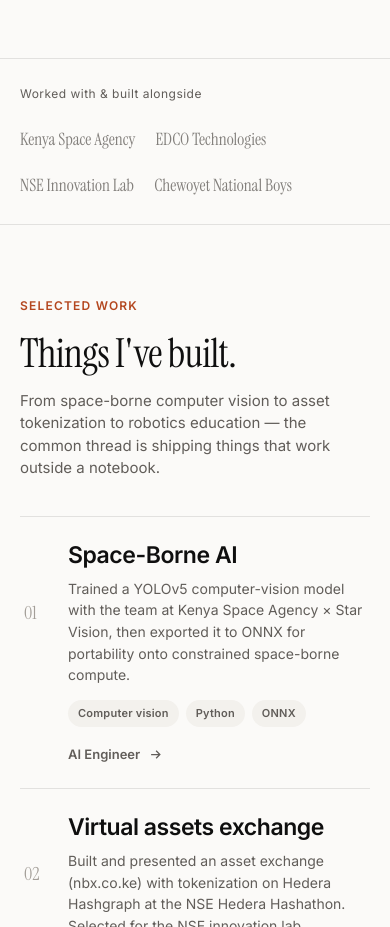
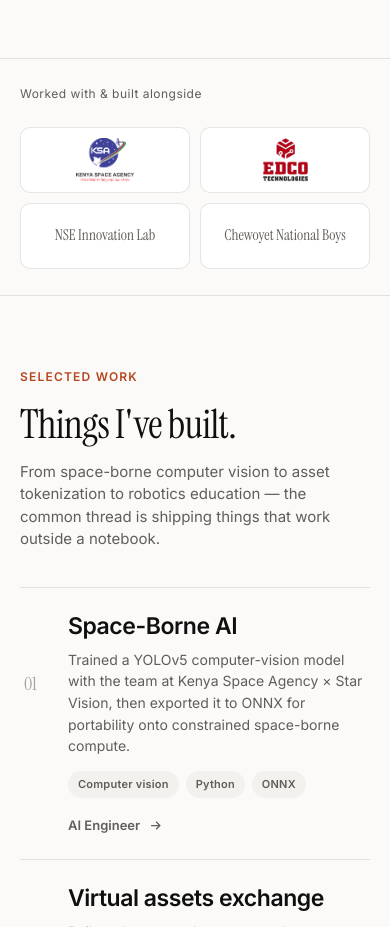
Before and after one commit to JudeTulel/JudeTulel.github.io, a plain HTML site: page index.html in a window 390 px wide. Shown: the part 1186-2113 px from the top of the page. Drawn offline with Linux system fonts and the light colour scheme.

Commit message:
Add KSA and EDCO logos to trusted strip

```diff
--- a/index.html
+++ b/index.html
@@ -90,8 +90,10 @@
   .trusted{border-top:1px solid var(--line);border-bottom:1px solid var(--line);padding:26px 0}
   .trusted-row{display:flex;align-items:center;justify-content:space-between;gap:24px;flex-wrap:wrap}
   .trusted-row .label{font-size:12px;color:var(--muted);letter-spacing:.04em}
-  .logos{display:flex;gap:30px;flex-wrap:wrap;align-items:center}
-  .logos span{font-family:var(--serif);font-size:20px;color:var(--muted);opacity:.78}
+  .logos{display:flex;gap:12px;flex-wrap:wrap;align-items:center}
+  .logo-chip{height:78px;width:170px;padding:10px 16px;display:grid;place-items:center;background:var(--surface);border:1px solid var(--line);border-radius:10px}
+  .logo-chip img{height:56px;width:auto;max-width:148px;object-fit:contain}
+  .logo-chip span{font-family:var(--serif);font-size:17px;color:var(--muted);text-align:center;line-height:1.15}
 
   /* sections */
   section{padding:104px 0}
@@ -186,8 +188,10 @@
     .cap{flex-wrap:wrap;gap:8px}
     .cap .d{margin-left:0;text-align:left;max-width:none;width:100%;padding-left:32px}
     .hero-meta{gap:22px}
-    .logos{gap:20px}
-    .logos span{font-size:17px}
+    .logos{gap:10px}
+    .logo-chip{height:66px;width:auto;flex:1 1 calc(50% - 5px);padding:8px 12px}
+    .logo-chip img{height:44px}
+    .logo-chip span{font-size:15px}
   }
   @media(prefers-reduced-motion:reduce){
     html{scroll-behavior:auto}
@@ -252,7 +256,10 @@
     <div class="wrap trusted-row">
       <span class="label">Worked with &amp; built alongside</span>
       <div class="logos" aria-label="Organisations from experience and projects">
-        <span>Kenya Space Agency</span><span>EDCO Technologies</span><span>NSE Innovation Lab</span><span>Chewoyet National Boys</span>
+        <span class="logo-chip"><img src="ksa-logo.png" alt="Kenya Space Agency" width="1017" height="759"></span>
+        <span class="logo-chip"><img src="edco-logo.png" alt="EDCO Technologies" width="443" height="425"></span>
+        <span class="logo-chip"><span>NSE Innovation Lab</span></span>
+        <span class="logo-chip"><span>Chewoyet National Boys</span></span>
       </div>
     </div>
   </div>
```
Also changed, not shown: edco-logo.png (added), ksa-logo.png (added).
